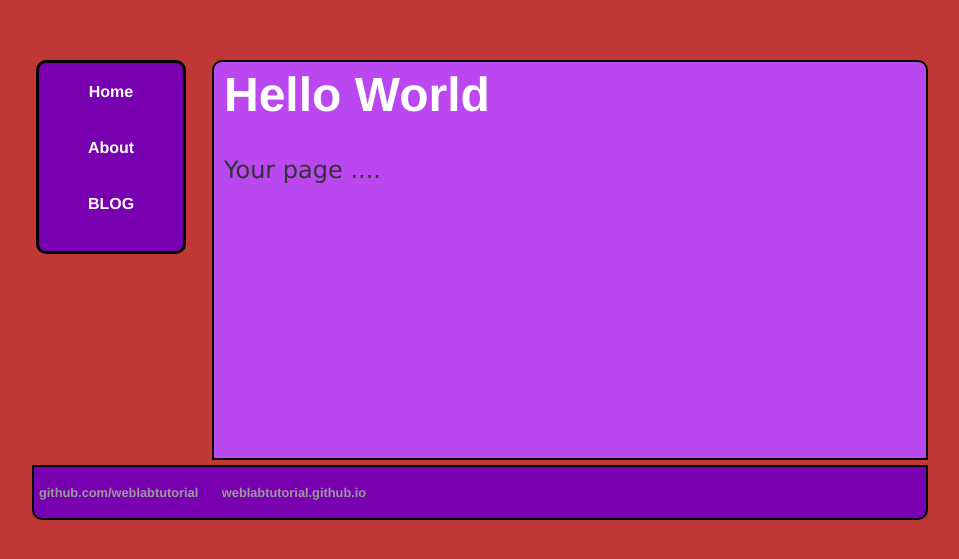
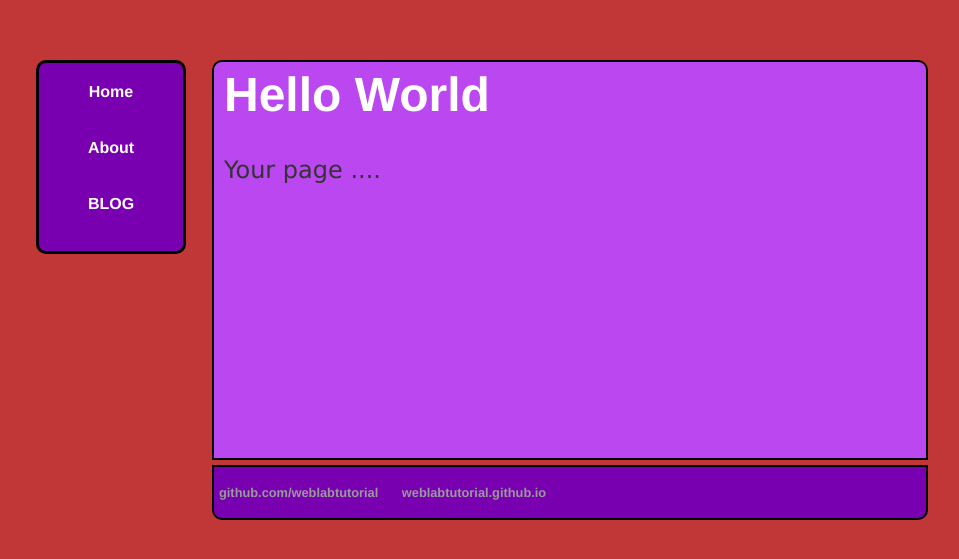
Before and after one commit to Alistair-B-HW/Alistair-B-HW.github.io, a Jekyll site: the page built from index.html, in a window 1280 px wide. Shown: the top 559 px of the page, without its empty margins (160-1119 px from the left). Built offline with Jekyll 4.4.1, drawn with Linux system fonts in a browser that asks for light colours.

Commit message:
Update default.html

```diff
--- a/_layouts/default.html
+++ b/_layouts/default.html
@@ -17,13 +17,13 @@
   <div id="container">
     <div id = "content">
   {{ content }}
-     </div>
+
 <footer id = "footer">
   <ul>
     <li><a href="https://github.com/weblabtutorial">github.com/weblabtutorial</a></li>
     <li><a href="https://weblabtutorial.github.io"> weblabtutorial.github.io</a></li>
   </ul>
-</footer>
+</footer> </div>
 </div>
 </body>
 </html>
```
